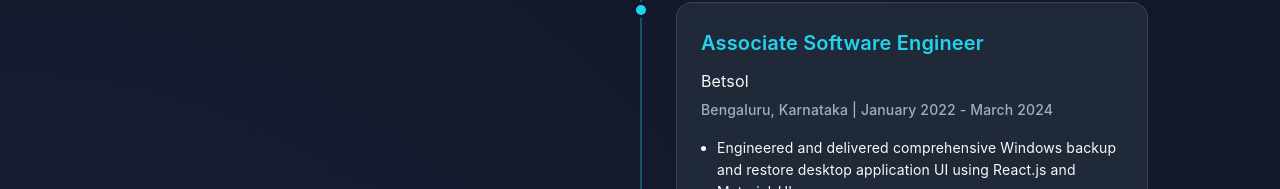
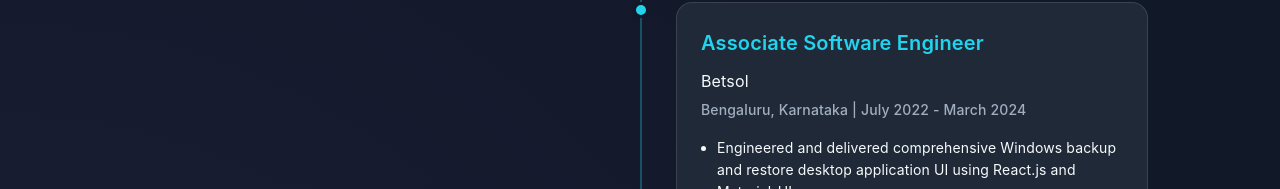
Before and after one commit to Suryavardhan28/portfolio, a React (Vite) app: page / in a window 1280 px wide. Shown: the part 3134-3323 px from the top of the page. Built offline with nearby package versions, Linux system fonts and the light colour scheme.

Commit message:
Fixed Dates

```diff
--- a/src/components/WorkExperience.tsx
+++ b/src/components/WorkExperience.tsx
@@ -39,7 +39,7 @@ const experiences: Experience[] = [
         company: "Betsol",
         websiteLink: "https://betsol.com",
         location: "Bengaluru, Karnataka",
-        period: "January 2022 - March 2024",
+        period: "July 2022 - March 2024",
         achievements: [
             "Engineered and delivered comprehensive Windows backup and restore desktop application UI using React.js and Material-UI.",
             "Architected and deployed Key Wrapping security framework for JWT access token management.",
```
